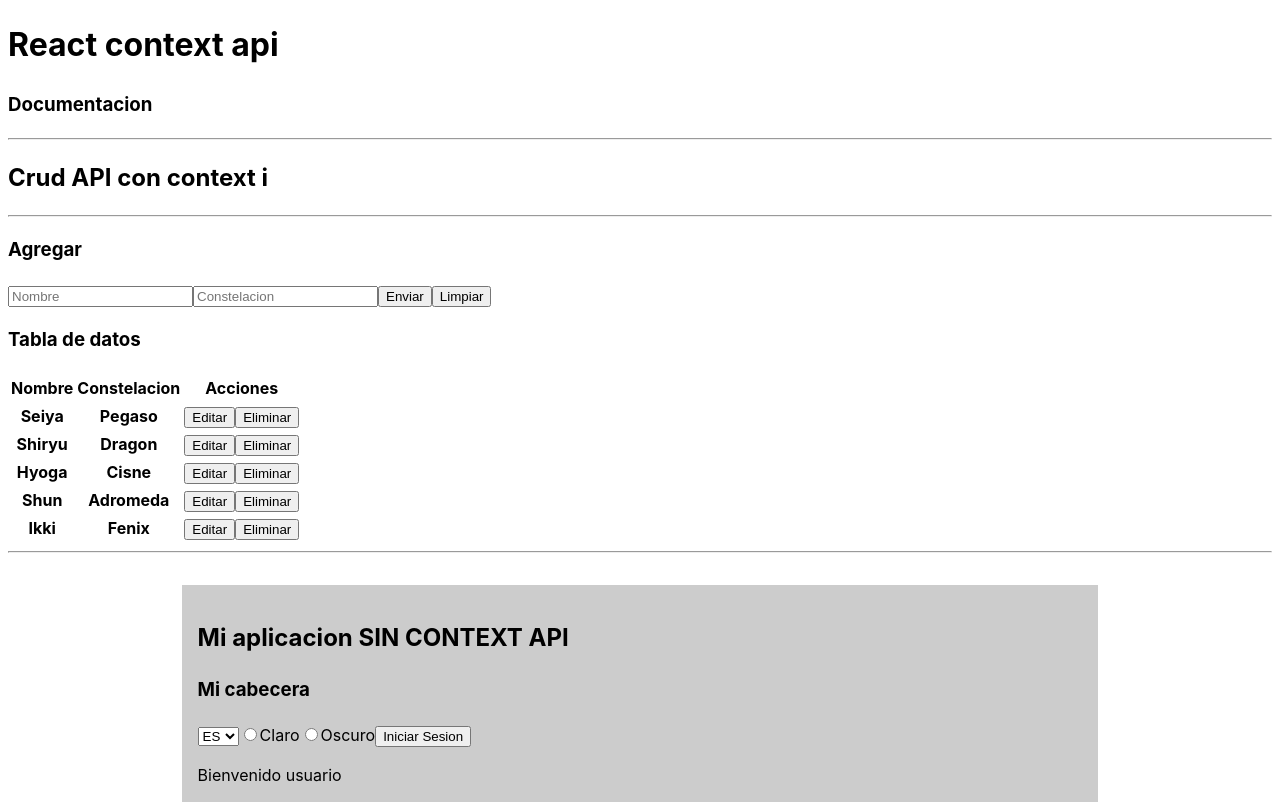
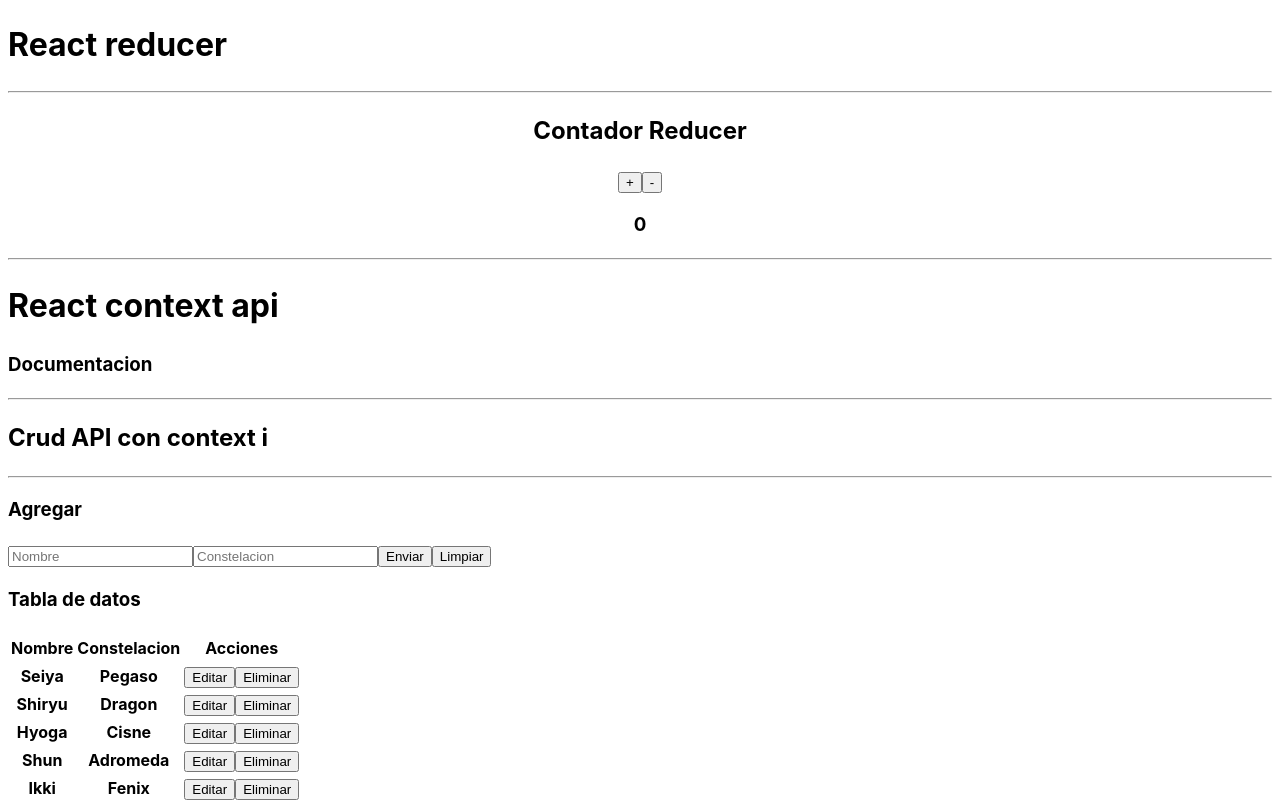
Before and after one commit to EdwardMelendezM/React-Uso-Context, a React (Vite) app: page / in a window 1280 px wide. Shown: the top 802 px of the page. Built offline with nearby package versions, Linux system fonts and the light colour scheme; data requests are answered from the project's data file.

Commit message:
Usando useReducer y sus componentes, sate, dispatch

```diff
--- a/src/App.jsx
+++ b/src/App.jsx
@@ -2,10 +2,15 @@ import MyPage from "./components/Mypage";
 import CrudApi from "./components/CrudApi";
 import MyPageContext from "./components/MypageContext";
 import { CrudProvider } from "./context/CrudContext";
+import Contador from "./components/Contador";
 
 function App() {
   return (
     <div>
+      <h1>React reducer</h1>
+      <hr />
+      <Contador />
+      <hr />
       <h1>React context api</h1>
       <a
         href="https://es.reactjs.org/docs/context"
--- /dev/null
+++ b/src/components/Contador.jsx
@@ -0,0 +1,36 @@
+import React, { useReducer, useState } from "react";
+
+const initialState = { contador: 0 };
+function reducer(state, action) {
+  switch (action.type) {
+    case "INCREMENT":
+      return { contador: state.contador + 1 };
+    case "DECREMENT":
+      return { contador: state.contador - 1 };
+    default:
+      break;
+  }
+  return state;
+}
+
+const Contador = () => {
+  //const [contador, setContador] = useState(0);
+  const [state, dispatch] = useReducer(reducer, initialState);
+
+  //const sumar = () => setContador(contador + 1);
+  const sumar = () => dispatch({ type: "INCREMENT" });
+  //const restar = () => setContador(contador - 1);
+  const restar = () => dispatch({ type: "DECREMENT" });
+  return (
+    <div style={{ textAlign: "center" }}>
+      <h2>Contador Reducer</h2>
+      <nav>
+        <button onClick={sumar}>+</button>
+        <button onClick={restar}>-</button>
+      </nav>
+      <h3>{state.contador}</h3>
+    </div>
+  );
+};
+
+export default Contador;
```
